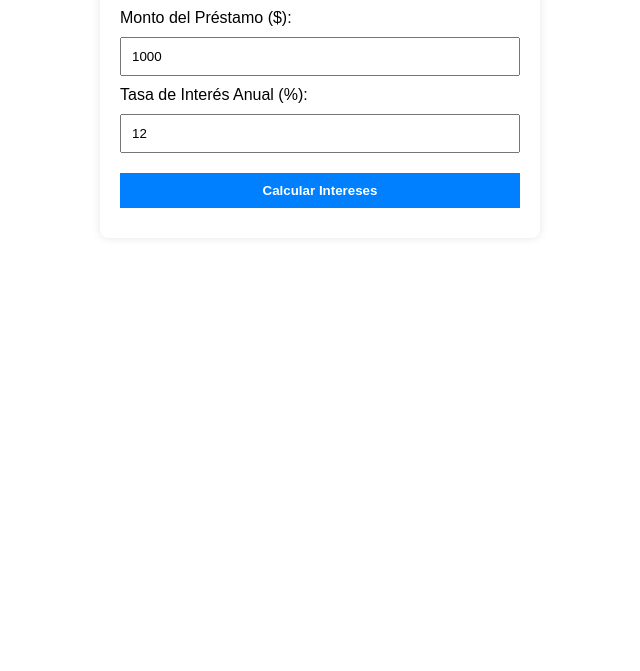
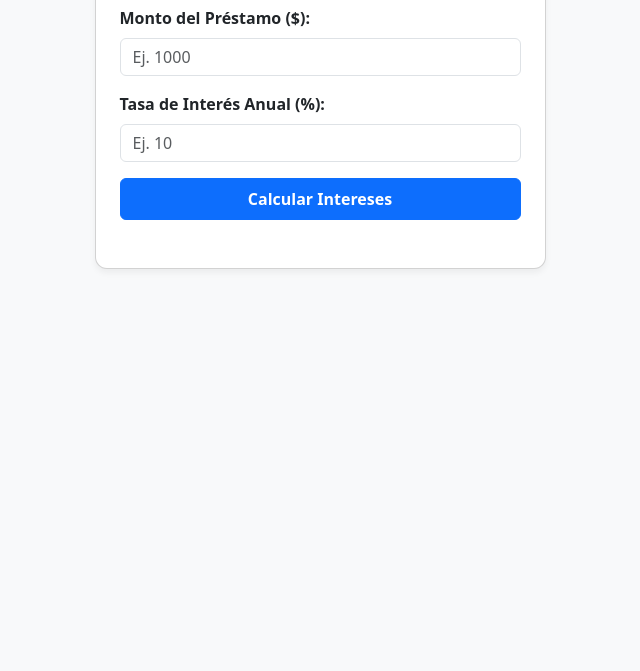
Before and after one commit to fredy135/servicio-en-la-nube, a plain HTML site: page index.html in a window 1280 px wide. Shown: the part 129-800 px from the top of the page, without its empty margins (320-960 px from the left). Drawn offline with nearby package versions, Linux system fonts and the light colour scheme.

Commit message:
Add files via upload

```diff
--- a/index.html
+++ b/index.html
@@ -3,50 +3,92 @@
 <head>
     <meta charset="UTF-8">
     <meta name="viewport" content="width=device-width, initial-scale=1.0">
-    <title>Calculadora en la Nube</title>
+    <title>Calculadora de Intereses</title>
+    <link href="https://cdn.jsdelivr.net/npm/bootstrap@5.3.0/dist/css/bootstrap.min.css" rel="stylesheet">
     <style>
-        body { font-family: Arial, sans-serif; max-width: 400px; margin: 50px auto; padding: 20px; box-shadow: 0 0 10px rgba(0,0,0,0.1); border-radius: 8px; }
-        input, button { width: 100%; padding: 10px; margin: 10px 0; box-sizing: border-box; }
-        button { background-color: #0080ff; color: white; border: none; cursor: pointer; font-weight: bold; }
-        #resultado { margin-top: 20px; padding: 10px; background: #e6f2ff; border-radius: 4px; display: none; }
+        body {
+            background-color: #f8f9fa;
+        }
+        .card {
+            border-radius: 12px;
+            box-shadow: 0 4px 6px rgba(0, 0, 0, 0.05);
+        }
     </style>
 </head>
 <body>
 
-    <h2>Calculadora de Intereses</h2>
-    <label>Monto del Préstamo ($):</label>
-    <input type="number" id="monto" value="1000">
+    <div class="container my-5">
+        <div class="row justify-content-center">
+            <div class="col-md-6 col-lg-5">
 
-    <label>Tasa de Interés Anual (%):</label>
-    <input type="number" id="tasa" value="12">
+                <div class="card p-4 bg-white">
+                    <h2 class="text-center mb-4 fw-bold">Calculadora de Intereses</h2>
 
-    <button onclick="enviarDatos()">Calcular Intereses</button>
+                    <div class="mb-3">
+                        <label for="monto" class="form-label fw-semibold">Monto del Préstamo ($):</label>
+                        <input type="number" id="monto" class="form-control" placeholder="Ej. 1000" required>
+                    </div>
 
-    <div id="resultado"></div>
+                    <div class="mb-3">
+                        <label for="tasa" class="form-label fw-semibold">Tasa de Interés Anual (%):</label>
+                        <input type="number" id="tasa" class="form-control" placeholder="Ej. 10" required>
+                    </div>
+
+                    <button id="btnCalcular" class="btn btn-primary w-100 py-2 fw-semibold mb-4">Calcular Intereses</button>
+
+                    <div id="contenedorResultado" class="p-3 bg-light rounded border" style="display: none;">
+                        <h5 class="fw-bold text-dark mb-2">Resultado del Servidor:</h5>
+                        <div id="resultado"></div>
+                    </div>
+
+                </div>
+
+            </div>
+        </div>
+    </div>
 
     <script>
-        async function enviarDatos() {
+        document.getElementById('btnCalcular').addEventListener('click', function() {
+
             const monto = document.getElementById('monto').value;
             const tasa = document.getElementById('tasa').value;
-            const divResultado = document.getElementById('resultado');
 
-            const URL_BACKEND = "https://app-nube-7c4es.ondigitalocean.app/calcular";
+            if (!monto || !tasa) {
+                alert('Por favor, llena ambos campos.');
+                return;
+            }
 
-            try {
-                const respuesta = await fetch(URL_BACKEND, {
-                    method: 'POST',
-                    headers: { 'Content-Type': 'application/json' },
-                    body: JSON.stringify({ monto: monto, tasa: tasa })
-                });
+            const datos = {
+                monto: parseFloat(monto),
+                tasa: parseFloat(tasa)
+            };
 
-                const datos = await respuesta.json();
-                divResultado.style.display = "block";
-                divResultado.innerHTML = `<strong>Resultado del Servidor:</strong><br>Interés mensual: $${datos.interes_mensual}<br>Total a pagar: $${datos.total_pagar}`;
-            } catch (error) {
-                divResultado.style.display = "block";
-                divResultado.innerHTML = " Error al conectar con la Capa 2";
-            }
-        }
+            fetch('https://app-nube-7c4es.ondigitalocean.app/api/calcular', {
+                method: 'POST',
+                headers: {
+                    'Content-Type': 'application/json'
+                },
+                body: JSON.stringify(datos)
+            })
+            .then(response => {
+                if (!response.ok) {
+                    throw new Error('Error en la respuesta del servidor');
+                }
+                return response.json();
+            })
+            .then(data => {
+                document.getElementById('contenedorResultado').style.display = 'block';
+                document.getElementById('resultado').innerHTML = `
+                    <p class="mb-1">Interés mensual: $${data.interes_mensual}</p>
+                    <p class="mb-0">Total a pagar: $${data.total_pagar}</p>
+                `;
+            })
+            .catch(error => {
+                console.error('Error original:', error);
+                alert('Error al conectar con la capa 2. Revisa que el backend esté activo.');
+            });
+        });
     </script>
+
 </body>
 </html>
```
Also changed, not shown: 1 other file.
